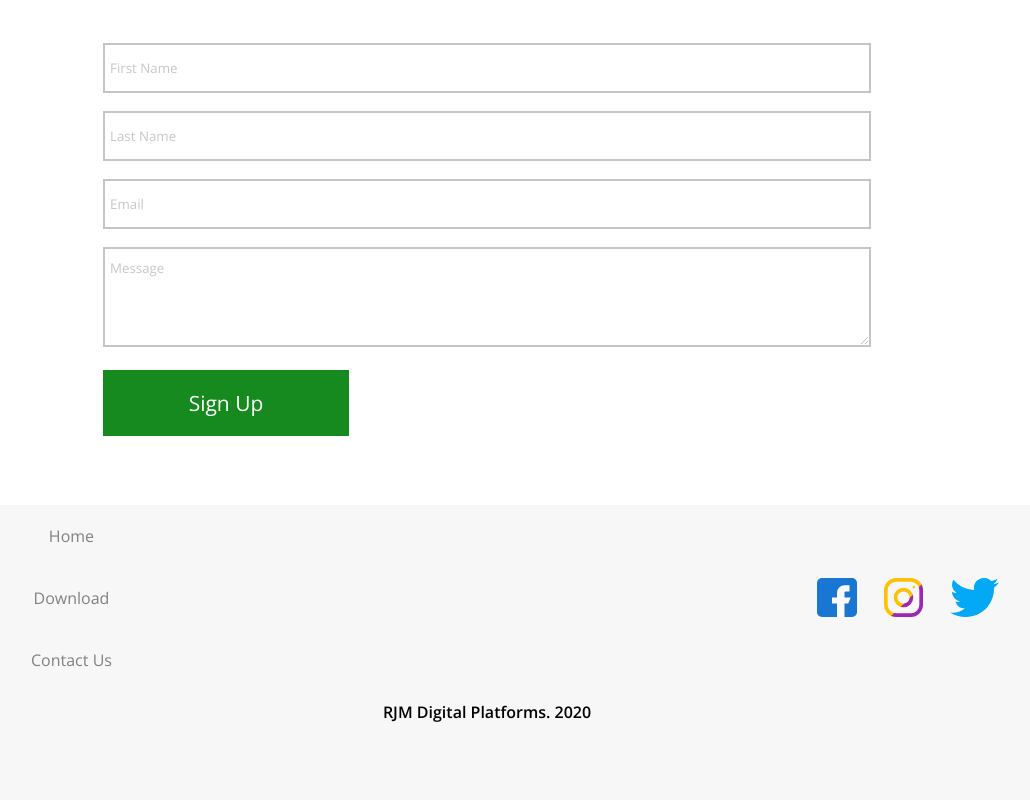
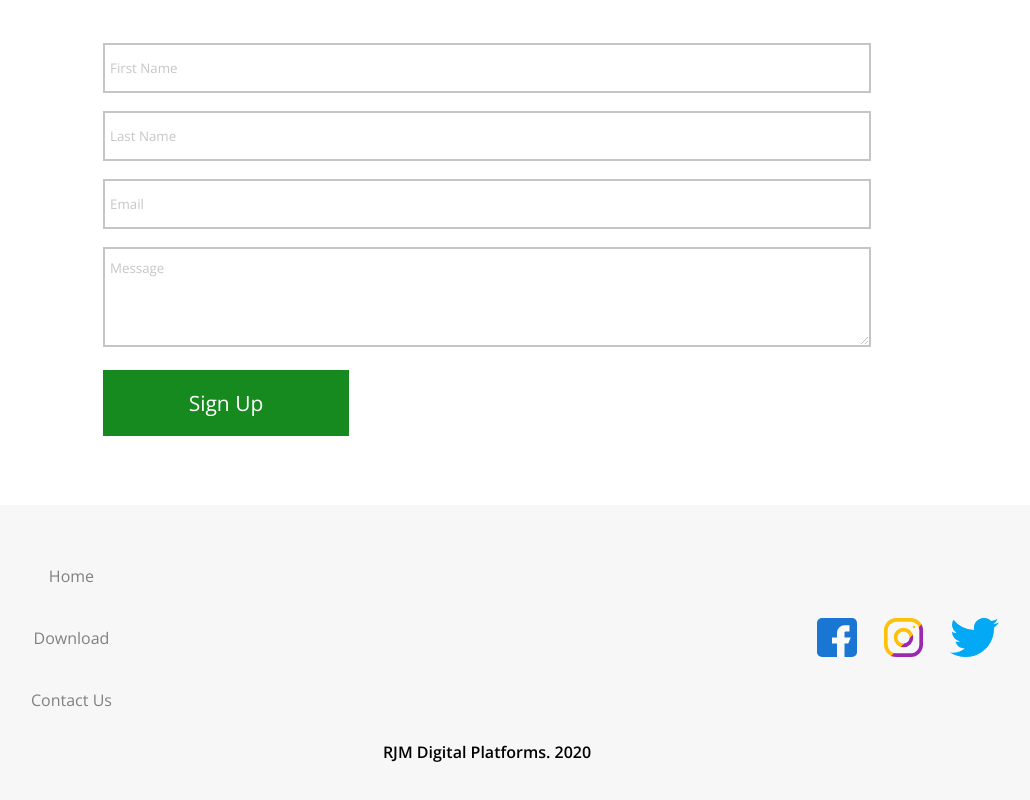
Before and after one commit to jorr777/task1, a plain HTML site: page contactPage/contact.html in a window 1280 px wide. Shown: the part 618-1418 px from the top of the page, without its empty margins (153-1183 px from the left). Drawn offline with nearby package versions, Linux system fonts and the light colour scheme.

Commit message:
Add files via upload

```diff
--- a/contactPage/contact.html
+++ b/contactPage/contact.html
@@ -63,7 +63,7 @@
             </div>
           </div>
         </div>
-        <p style="padding-bottom: 30px;"><b>RJM Digital Platforms. 2020</b></p>
+        <p><b>RJM Digital Platforms. 2020</b></p>
       </div>
     </footer>
   </div>
--- a/index.css
+++ b/index.css
@@ -91,7 +91,7 @@
     display: flex;
     justify-content: space-between;
     align-items: center;
-
+    padding-top: 40px;
     margin-bottom: 10px;
 }
 .footer_left li{
```
Also changed, not shown: index.html (+2 -2 lines), ourAppPage/ourapp.html (+1 -1 lines).
